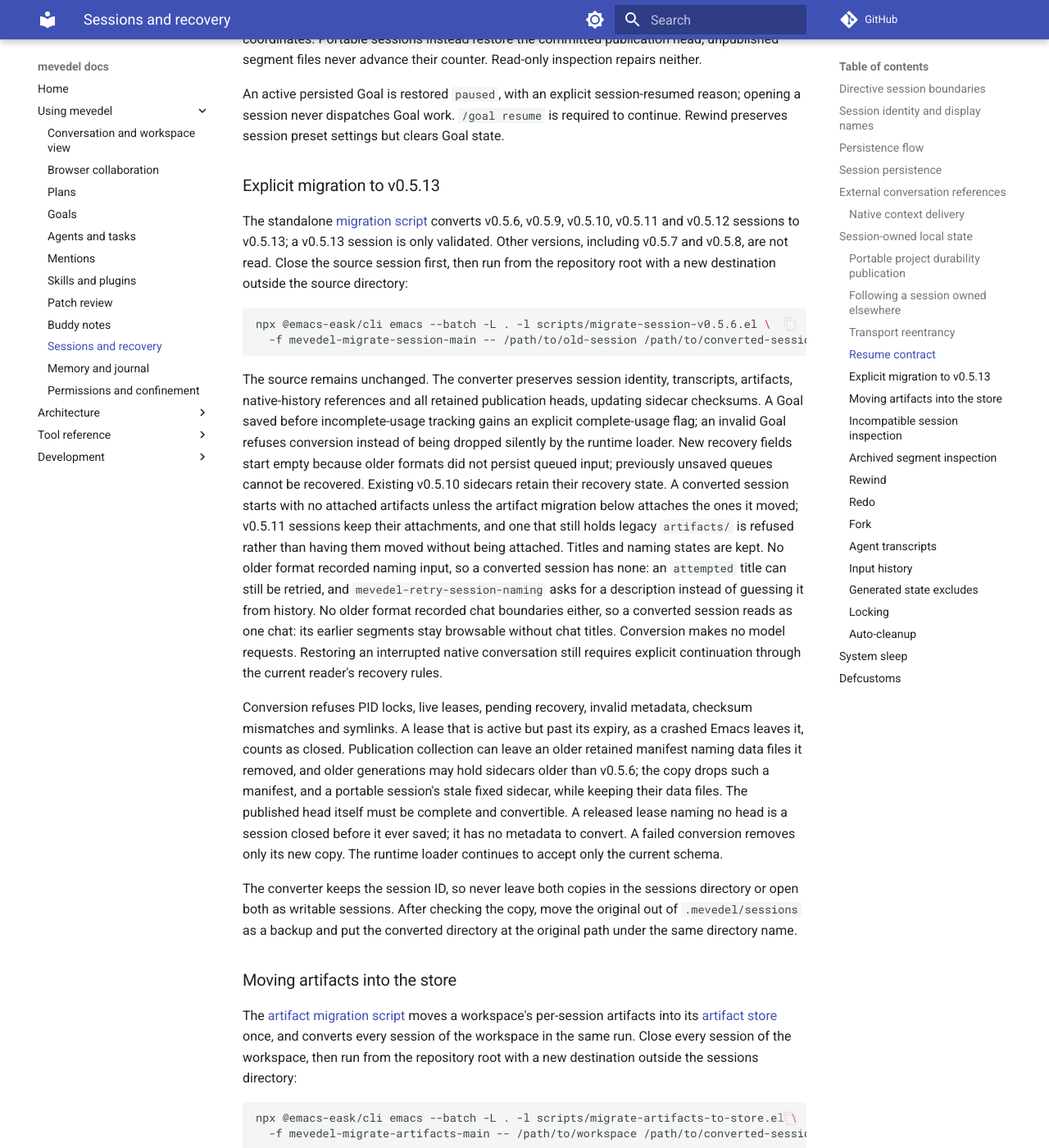
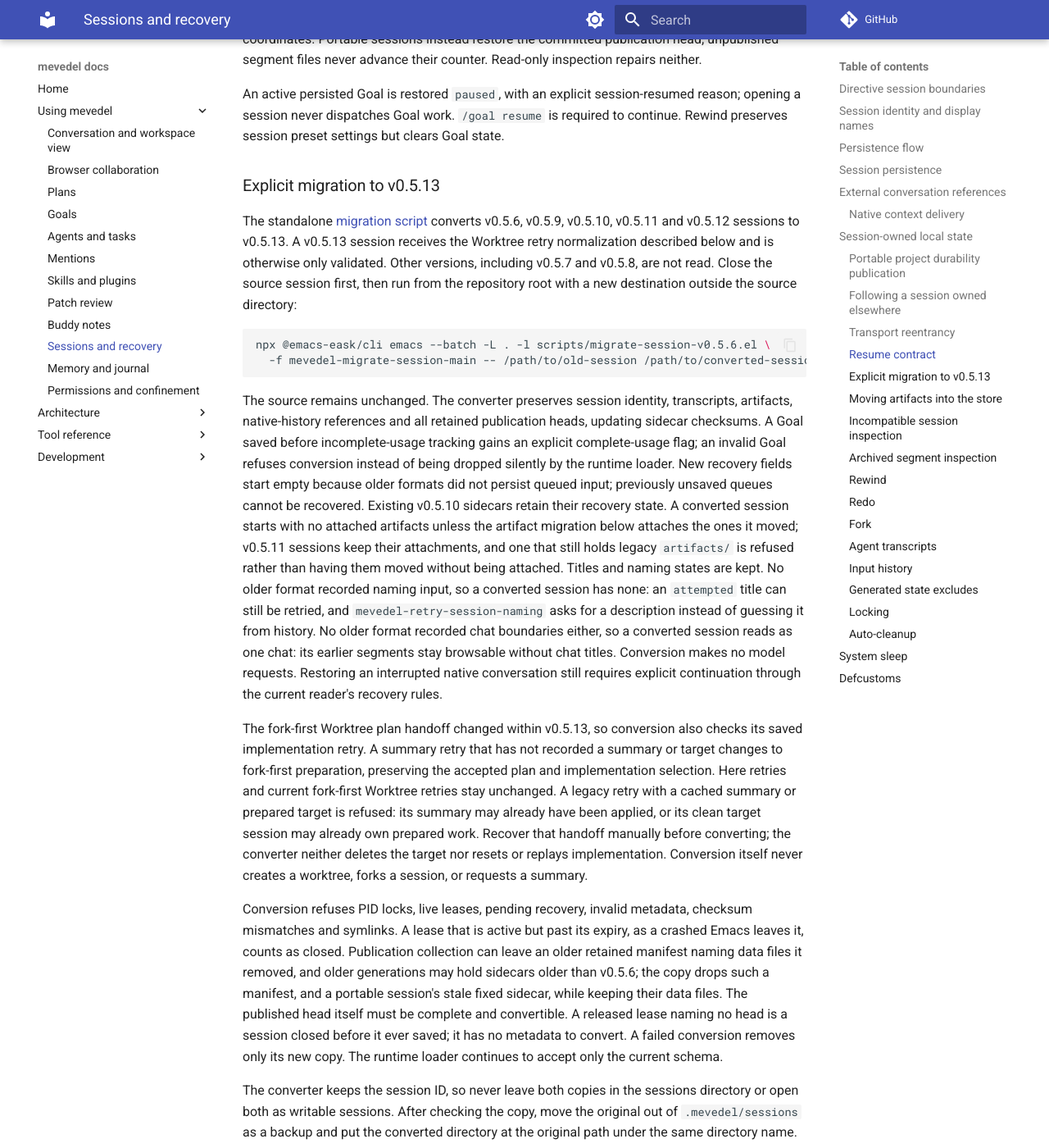
Before and after one commit to FrauH0lle/mevedel, an MkDocs documentation site: the page built from docs/sessions.md, in a window 1280 px wide and 1400 px high, scrolled down 35106 px. Shown: the whole window at 82% size. Built offline with MkDocs 1.6.1 and Material for MkDocs 9.7.7, drawn with Linux system fonts in a browser that asks for light colours; comment, search, counter and statistics services are not loaded.

Commit message:
fix(migration): Handle fork-first Worktree plan retries
The Worktree handoff changes within v0.5.13, so the top-level format cannot distinguish old clean-target retries from current fork-first retries. Normalize only summary-less, unprepared retries and refuse cached summaries or prepared targets rather than replaying work in the wrong conversation.

* scripts/migrate-session-v0.5.6.el (mevedel-migrate-session--plan-retry): Convert unprepared retries and refuse ambiguous state.
(mevedel-migrate-session--sidecar): Check retry shape for current sidecars too.
* test/test-mevedel-session-migration.el: Cover retry conversion, current-state preservation, publication checksums, reader acceptance, and source preservation on refusal.
* docs/sessions.md: Describe same-version normalization and manual recovery limits.

Validation: 815 relevant ERT tests pass across migration and view changes; the standalone migration script and full 254-file Eask build compile without warnings.

```diff
--- a/docs/sessions.md
+++ b/docs/sessions.md
@@ -1673,8 +1673,10 @@ to continue. Rewind preserves session preset settings but clears Goal state.
 ### Explicit migration to v0.5.13
 
 The standalone [migration script](https://github.com/FrauH0lle/mevedel/blob/master/scripts/migrate-session-v0.5.6.el) converts
-v0.5.6, v0.5.9, v0.5.10, v0.5.11 and v0.5.12 sessions to v0.5.13; a v0.5.13 session is
-only validated. Other versions, including v0.5.7 and v0.5.8, are not read.
+v0.5.6, v0.5.9, v0.5.10, v0.5.11 and v0.5.12 sessions to v0.5.13. A v0.5.13
+session receives the Worktree retry normalization described below and is
+otherwise only validated. Other versions, including v0.5.7 and
+v0.5.8, are not read.
 Close the source session first, then run
 from the repository root with a new destination outside the source directory:
 
@@ -1701,6 +1703,17 @@ so a converted session reads as one chat: its earlier segments stay browsable
 without chat titles. Conversion makes no model requests. Restoring an interrupted
 native conversation still requires explicit continuation through the current
 reader's recovery rules.
+
+The fork-first Worktree plan handoff changed within v0.5.13, so conversion
+also checks its saved implementation retry. A summary retry that has not
+recorded a summary or target changes to fork-first preparation, preserving
+the accepted plan and implementation selection. Here retries and current
+fork-first Worktree retries stay unchanged. A legacy retry with a cached
+summary or prepared target is refused: its summary may already have been
+applied, or its clean target session may already own prepared work. Recover
+that handoff manually before converting; the converter neither deletes the
+target nor resets or replays implementation. Conversion itself never creates
+a worktree, forks a session, or requests a summary.
 
 Conversion refuses PID locks, live leases, pending recovery, invalid metadata,
 checksum mismatches and symlinks. A lease that is active but past its expiry,
```
Also changed, not shown: 2 other files.
